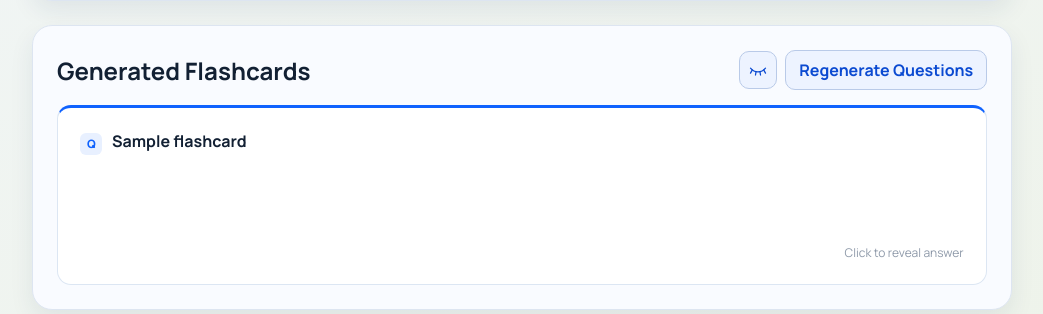
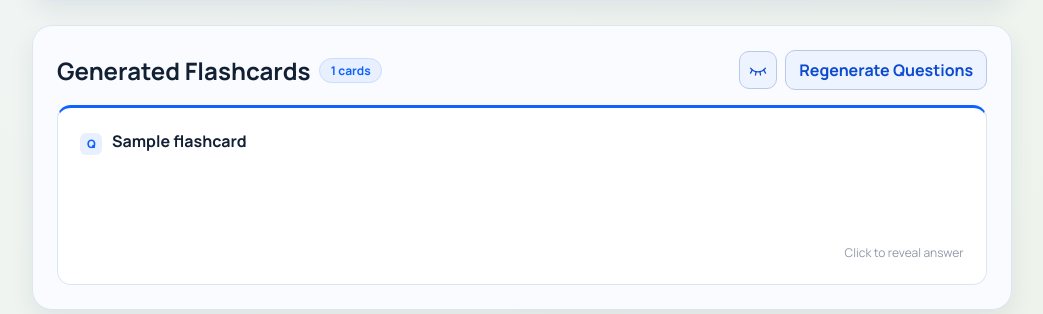
Before and after one commit to tgybyrl/FlashCard-App, a Flask app: template templates/index.html in a window 1280 px wide. Shown: the part 918-1232 px from the top of the page, without its empty margins (118-1161 px from the left). Run offline with Flask 3, Linux system fonts and the light colour scheme; tables that the repository leaves empty hold one stand-in row (values such as "Sample post"); the template is opened without the code that fills it: values that come from a table or form of the project are taken from there, most other values are stand-ins (such as "Sample title", 1, 10 or a date in 2020); some libraries are stand-ins or nearby versions.

Commit message:
feat: show card count badge next to results heading
A pill badge displays the total number of generated cards (e.g.
"6 cards") next to the "Generated Flashcards" heading.

```diff
--- a/static/styles.css
+++ b/static/styles.css
@@ -265,6 +265,23 @@ body {
 
 .panel-head h2 {
   margin: 0;
+  display: flex;
+  align-items: center;
+  gap: 0.55rem;
+  flex-wrap: wrap;
+}
+
+.card-count-badge {
+  display: inline-flex;
+  align-items: center;
+  font-size: 0.75rem;
+  font-weight: 700;
+  color: var(--brand);
+  background: #e8f0ff;
+  border: 1px solid #cadcff;
+  border-radius: 999px;
+  padding: 0.2rem 0.65rem;
+  vertical-align: middle;
 }
 
 .panel-controls {
--- a/templates/index.html
+++ b/templates/index.html
@@ -104,7 +104,7 @@
       {% if flashcards %}
       <section class="panel">
         <div class="panel-head">
-          <h2>Generated Flashcards</h2>
+          <h2>Generated Flashcards <span class="card-count-badge">{{ flashcards|length }} cards</span></h2>
           <div class="panel-controls">
             <button
               type="button"
```
